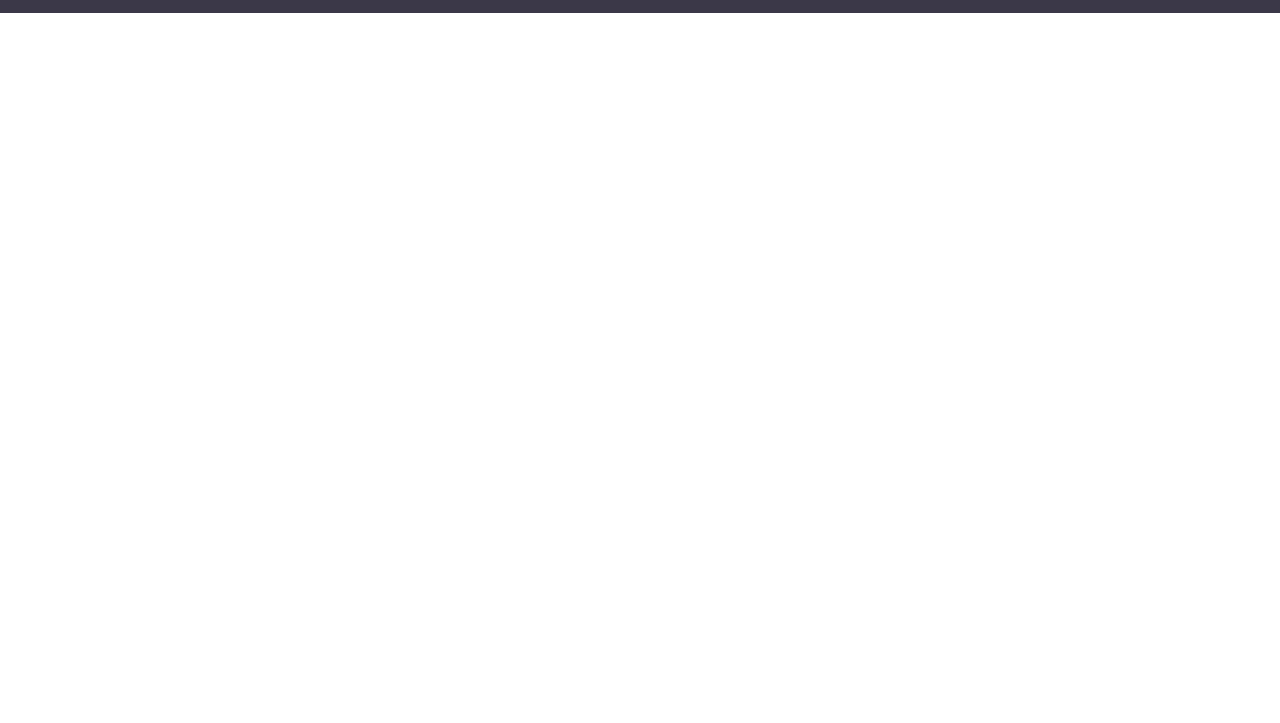
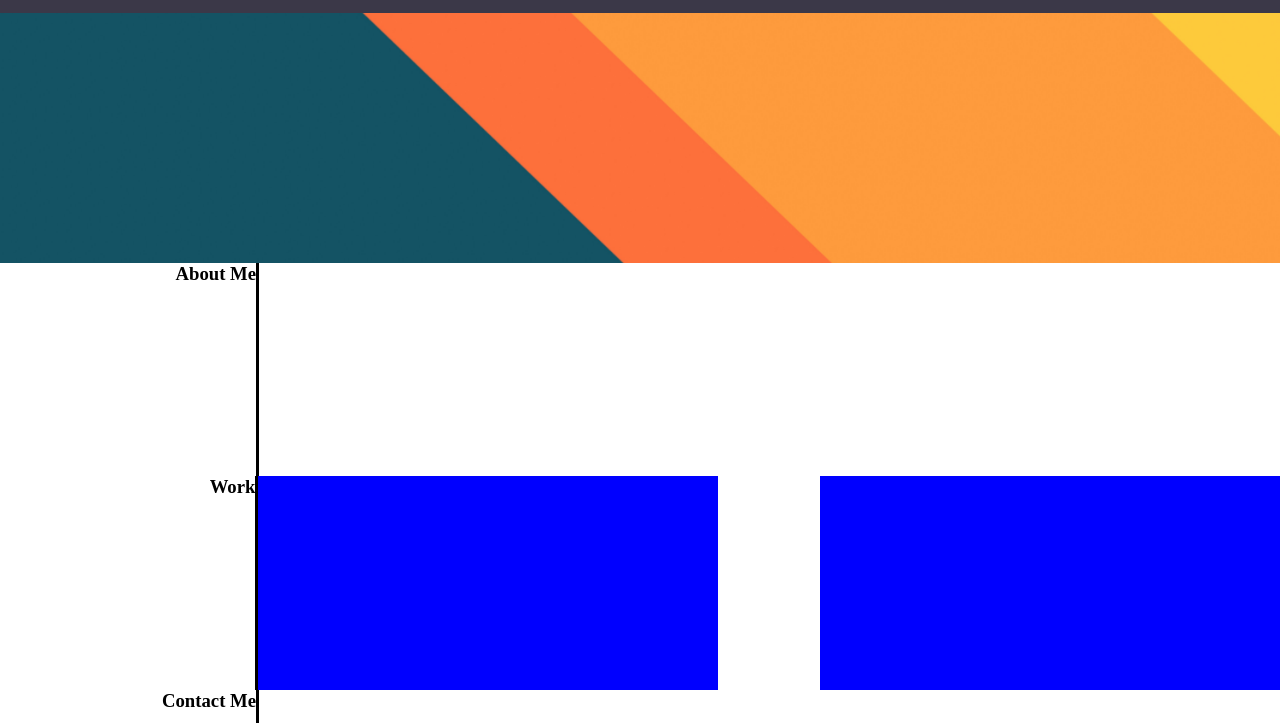
Before and after one commit to iambryantran/portfolio-page, a plain HTML site: page index.html in a window 1280 px wide. Shown: the part 77-800 px from the top of the page. Drawn offline with Linux system fonts and the light colour scheme.

Commit message:
add html css structure

```diff
--- a/assets/style.css
+++ b/assets/style.css
@@ -31,3 +31,48 @@ nav {
 nav a {
     text-decoration: none;
 }
+
+#banner {
+    display: flex;
+    width: 100%;
+    height: 250px;
+    object-fit: cover;
+}
+
+main {
+    display: flex;
+    flex-direction: column;
+    height: 80vh;
+    width: 100%;
+}
+
+.main-section {
+    display: flex;
+    flex-direction: row;
+    flex-grow: 1;
+}
+
+h3 {
+    text-align: right;
+    border-right: solid black;
+    width: 20%;
+}
+
+.info {
+
+}
+
+#work-content {
+    display: flex;
+    flex-direction: row;
+    flex-wrap: wrap;
+    flex-grow: 1;
+    justify-content: space-between;
+    align-items: space-between;
+    width: 80%;
+}
+
+.project {
+    background-color: blue;
+    width: 45%;
+}
--- a/index.html
+++ b/index.html
@@ -11,21 +11,35 @@
             <nav>
                 <a href="#about-me">About Me</a>
                 <a href="#work">Work</a>
-                <a href="#contact-me">Contact Me</a>
+                <a href="#contact">Contact Me</a>
                 <a href="#resume">Resume</a>
             </nav>
         </header>
+        <img id="banner" src="./assets/banner.jpg" alt="Banner image of abstract colors">
         <main>
-            <section id="about-me">
+            <section class="main-section" id="about-me">
+                <h3 id="about-me-link" class="nav-link"> About Me </h3>
+                <section class="info" id="about-me-content">
+                    <p></p>
+                    <p></p>
+                </section>
+            </section>
+            <section  class="main-section" id="work">
+                <h3 id="work-link" class="nav-link">Work</h3>
+                <section class="info" id="work-content">
+                    <div class="project"></div>
+                    <div class="project"></div>
+                    <div class="project"></div>
+                    <div class="project"></div>
+                    <div class="project"></div>
+                    <div class="project"></div>
+                </section>
+            </section>
+            <section  class="main-section" id="contact">
+                <h3 id="contact-link" class="nav-link">Contact Me</h3>
+                <section class="info" id="contact-content">
 
-            </section>
-            <section id="work">
-
-            </section>
-            <section id="contact">
-
-            </section>
-            <section id="sidebar">
+                </section>
 
             </section>
         </main>
```
Also changed, not shown: assets/banner.jpg (added), 1 other file.
